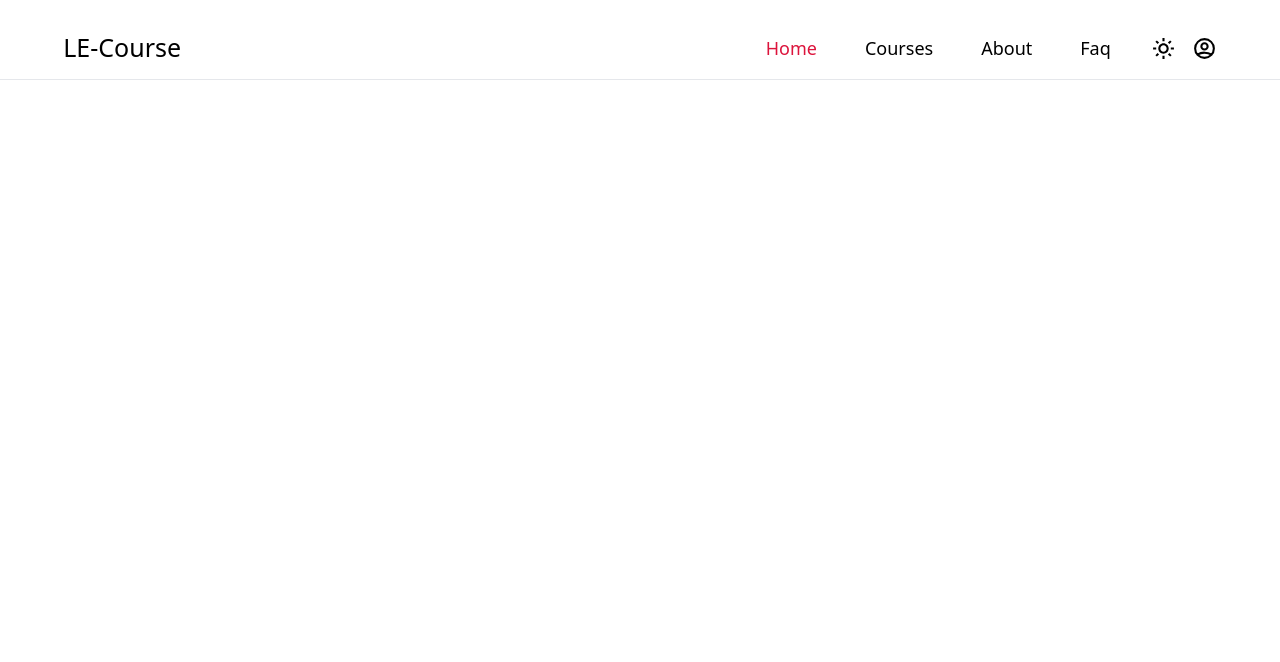
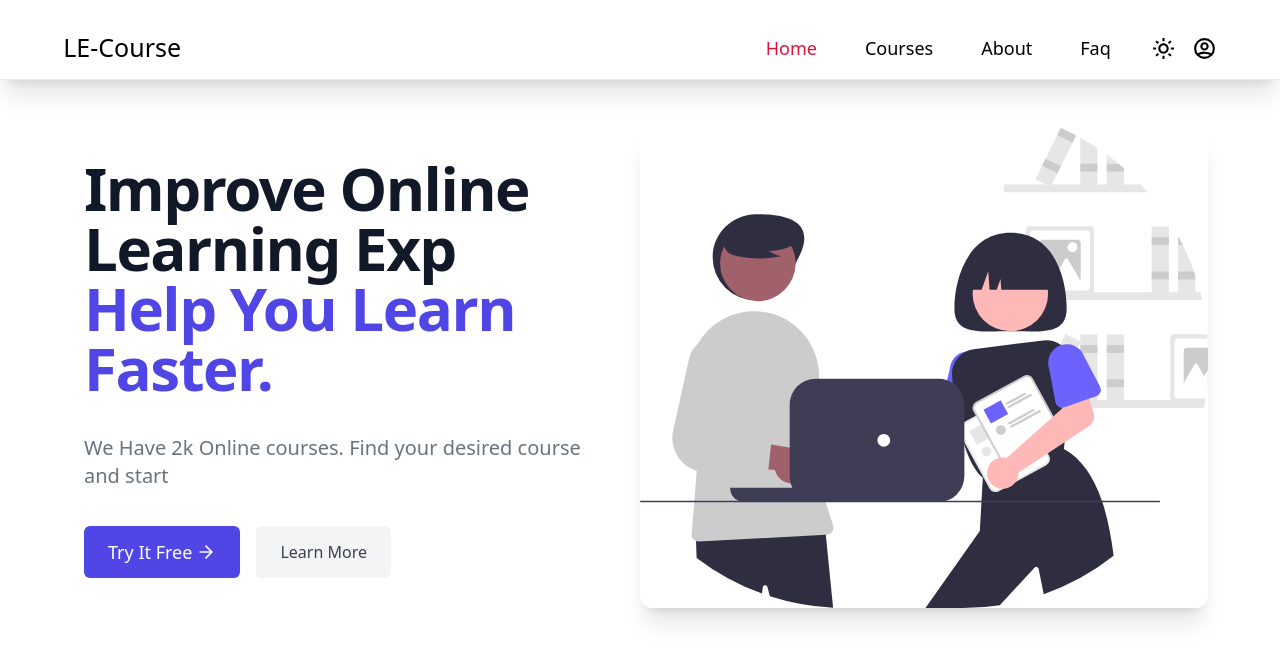
Before and after one commit to MutantBaby/LMS, a Next.js app in the folder client/: page / in a window 1280 px wide. Shown: the top 662 px of the page. Built offline with nearby package versions, Linux system fonts and the light colour scheme.

Commit message:
impl hero sec

```diff
--- a/client/app/components/Header/index.tsx
+++ b/client/app/components/Header/index.tsx
@@ -13,21 +13,18 @@ const Header: FC<TProps> = ({ open, activeItems, setOpen }) => {
   const [active, setActive] = useState(false);
   const [openSideBar, setOpenSideBar] = useState(false);
 
-  if (typeof window !== "undefined") {
-    window.addEventListener("scroll", function () {
-      if (window.scrollY > 100) setActive(true);
-      else setActive(false);
-    });
-  }
+  // if (typeof window !== "undefined") {
+  //   window.addEventListener("scroll", function () {
+  //     if (window.scrollY > 100) setActive(true);
+  //     else setActive(false);
+  //   });
+  // }
 
   const handleClose = (e: any) => {
     if (e.target.id === "screen") setOpenSideBar(false);
   };
 
   useEffect(() => setActive(!active), [theme]);
-
-  console.log("Open or not: ", open);
-  console.log("openSideBar or not: ", openSideBar);
 
   return (
     <div className="w-full relative">
--- /dev/null
+++ b/client/app/components/Hero/index.tsx
@@ -0,0 +1,64 @@
+import { FC } from "react";
+import Link from "next/link";
+import Image from "next/image";
+import img1 from "../../../assets/hero_img.svg";
+
+const Hero: FC = () => {
+  return (
+    <>
+      <section className="flex self-center px-2 py-32 bg-white md:px-0  dark:bg-black">
+        <div className="container items-center max-w-6xl px-8 mx-auto xl:px-5">
+          <div className="flex flex-wrap items-center sm:-mx-3">
+            <div className="w-full md:w-1/2 md:px-3">
+              <div className="w-full pb-6 space-y-6 sm:max-w-md lg:max-w-lg md:space-y-4 lg:space-y-8 xl:space-y-9 sm:pr-5 lg:pr-0 md:pb-0">
+                <h1 className="dark:text-white text-4xl font-extrabold tracking-tight text-gray-900 sm:text-5xl md:text-4xl lg:text-5xl xl:text-6xl">
+                  <span className="block xl:inline">
+                    Improve Online Learning Exp
+                  </span>
+                  <br />
+                  <span className="block text-indigo-600 xl:inline">
+                    Help You Learn Faster.
+                  </span>
+                </h1>
+                <p className="dark:text-white mx-auto text-base text-gray-500 sm:max-w-md lg:text-xl md:max-w-3xl">
+                  We Have 2k Online courses. Find your desired course and start
+                </p>
+                <div className="relative flex flex-col sm:flex-row sm:space-x-4">
+                  <Link
+                    href="#_"
+                    className="flex items-center w-full px-6 py-3 mb-3 text-lg text-white bg-indigo-600 rounded-md sm:mb-0 hover:bg-indigo-700 sm:w-auto">
+                    Try It Free
+                    <svg
+                      xmlns="http://www.w3.org/2000/svg"
+                      className="w-5 h-5 ml-1"
+                      viewBox="0 0 24 24"
+                      fill="none"
+                      stroke="currentColor"
+                      strokeWidth="2"
+                      strokeLinecap="round"
+                      strokeLinejoin="round">
+                      <line x1="5" y1="12" x2="19" y2="12"></line>
+                      <polyline points="12 5 19 12 12 19"></polyline>
+                    </svg>
+                  </Link>
+                  <Link
+                    href="#_"
+                    className="dark:text-black flex items-center px-6 py-3 text-gray-700 bg-gray-100 rounded-md hover:bg-gray-200 hover:text-gray-600">
+                    Learn More
+                  </Link>
+                </div>
+              </div>
+            </div>
+            <div className="w-full md:w-1/2">
+              <div className="w-full h-auto overflow-hidden rounded-md shadow-xl sm:rounded-xl">
+                <Image alt="img" src={img1} />
+              </div>
+            </div>
+          </div>
+        </div>
+      </section>
+    </>
+  );
+};
+
+export default Hero;
--- a/client/app/globals.css
+++ b/client/app/globals.css
@@ -2,14 +2,24 @@
 @tailwind components;
 @tailwind utilities;
 
-.hero_animation {
+html.dark body {
+  color: white !important;
+  background-color: black !important;
+}
+
+html.light body {
+  color: black !important;
+  background-color: white !important;
+}
+
+/* .hero_animation {
   animation: changeBackgroundColor 10s infinite alternate;
   background-image: linear-gradient(
     150deg,
     hsla(240, 75%, 55%, 0.5) 10.5%,
     hsla(0, 0%, 100%, 0) 90%
   );
-}
+} */
 
 @keyframes changeBackgroundColor {
   0%,
--- a/client/app/page.tsx
+++ b/client/app/page.tsx
@@ -2,6 +2,7 @@
 
 import { FC, useState } from "react";
 import Heading from "./utils/Heading";
+import Hero from "./components/Hero";
 import Header from "./components/Header";
 
 interface Props {}
@@ -19,6 +20,7 @@ const Page: FC<Props> = (props) => {
       />
 
       <Header activeItems={activeItems} open={open} setOpen={setOpen} />
+      <Hero />
     </div>
   );
 };
--- a/client/app/utils/ThemeSwitcher.tsx
+++ b/client/app/utils/ThemeSwitcher.tsx
@@ -15,8 +15,6 @@ const ThemeSwitcher = ({ theme, setTheme }: Props) => {
   useEffect(() => setMounted(true), []);
 
   if (!mounted) return null;
-
-  console.log("Theme: ", theme);
 
   return (
     <div className="flex items-center justify-center mx-4 z-50">
```
Also changed, not shown: client/app/components/Hero/types.ts (added), client/assets/hero_img.svg (added).
